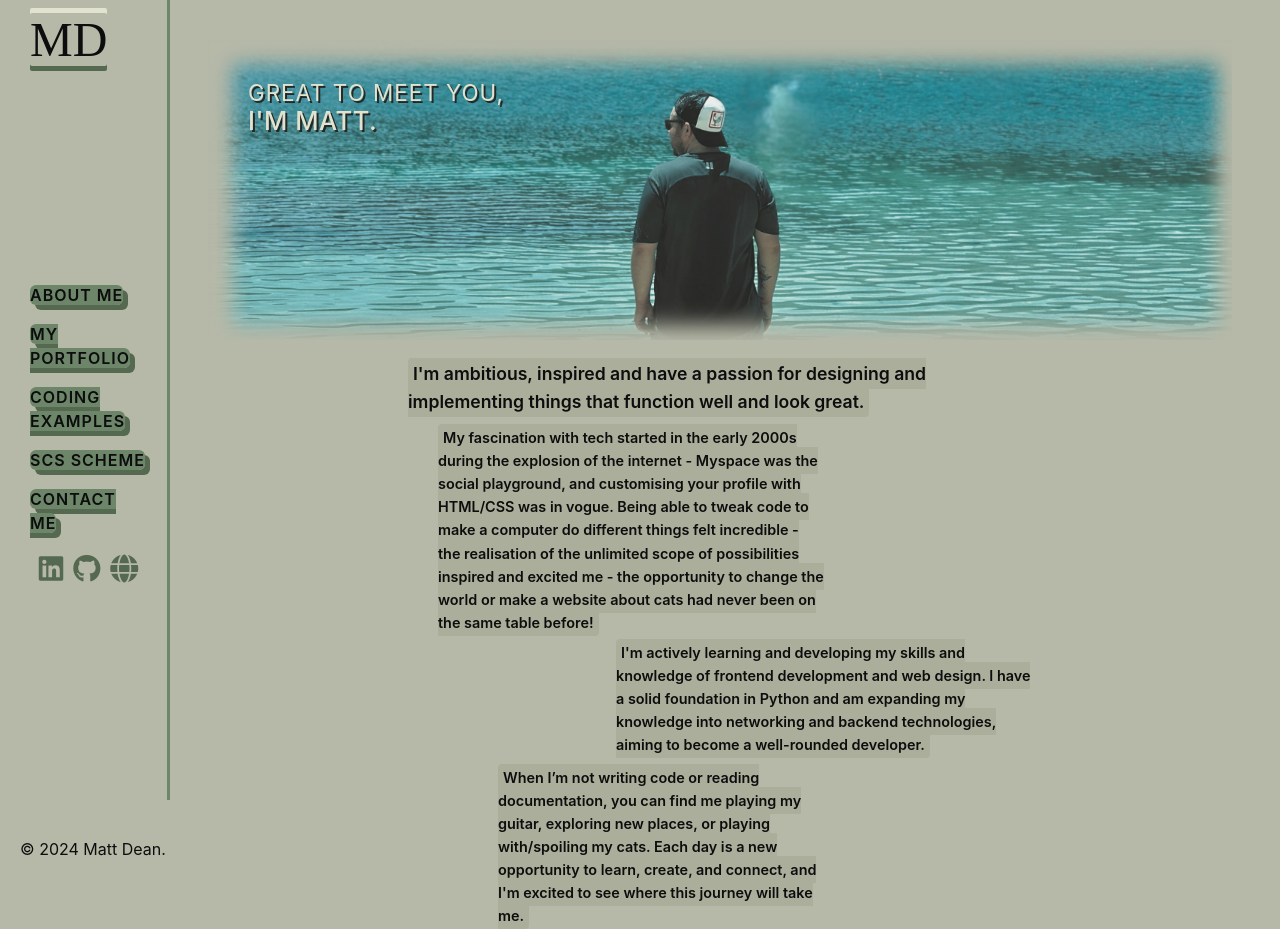
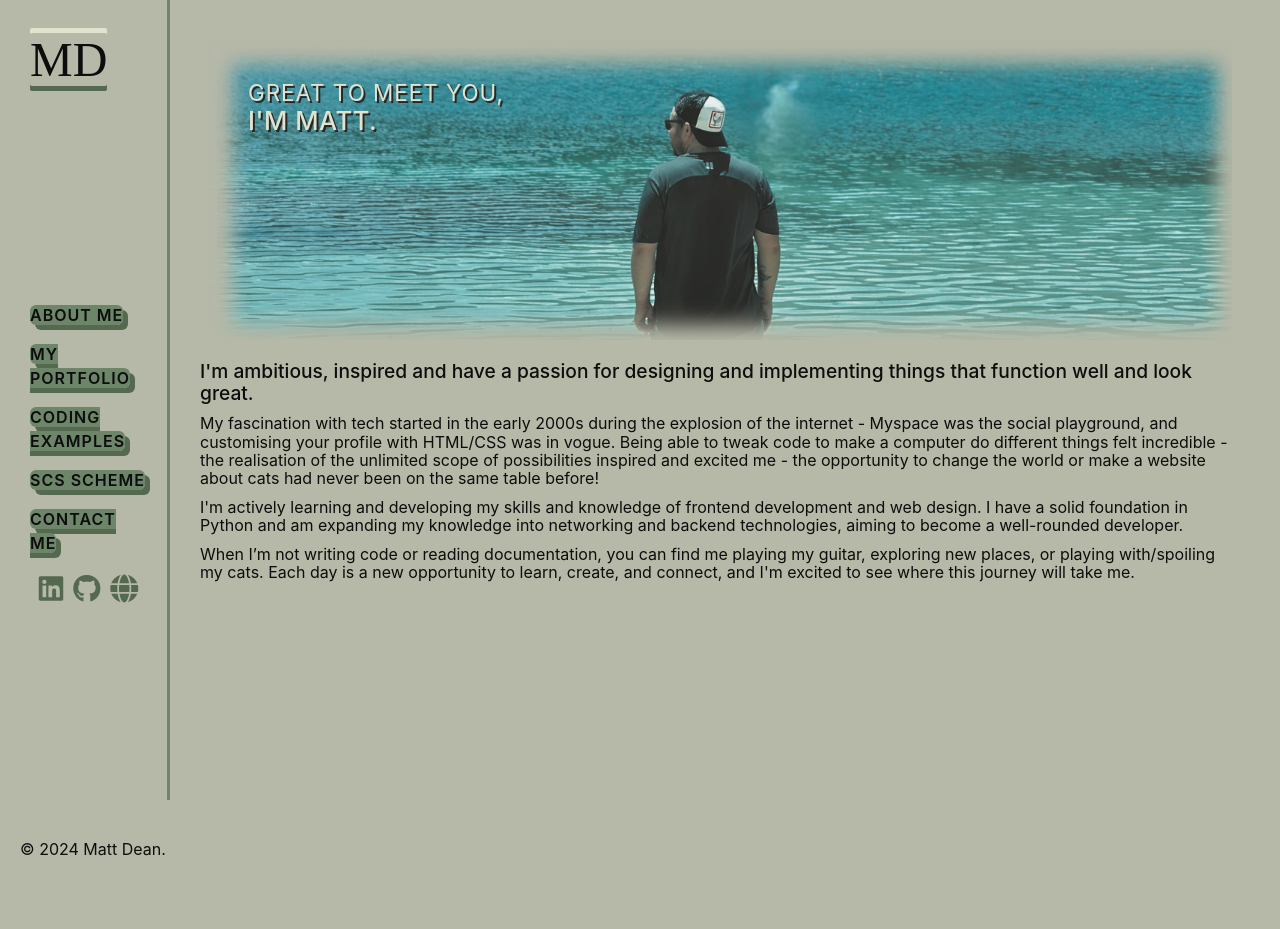
Before and after one commit to MattJDean/Netmatters-Portfolio, a PHP site: page /about-me.html in a window 1280 px wide. After the commit the page ends 856 px from the top, so only its background shows below. Run offline with PHP 8.4, Linux system fonts and the light colour scheme; some libraries are stand-ins or nearby versions; some web fonts are replaced.

Commit message:
1100 28/08/24

```diff
--- a/scs-scheme.html
+++ b/scs-scheme.html
@@ -49,7 +49,7 @@
     <div class="scs__container">
         <section id="scs-scheme">
             <div class="scs__intro">
-                <h1>Introduction to Scion Coalition Scheme</h1>
+                <h1><span>Scion Coalition Scheme</span></h1>
                 <p>The Scion Coalition Scheme is an intensive, specially tailored training program run by Netmatters in order to give willing candidates the opportunity to enter the industry as web developers. Under the supervision of senior web developers, scions generally aim to complete training within six to nine months. The course is intensive and therefore the level of learning achieved is extensive in a short space of time.</p>
             </div>
 
@@ -58,10 +58,10 @@
             </div> -->
 
             <div class="scs__content">
-                <h3>Treehouse</h3>
+                <h1><span>Treehouse</span></h1>
                     <p>Treehouse is an online learning community, featuring videos covering a number of topics from basic HTML to C# programming, iOS development, data analysis, and more. By completing courses users can earn points, allowing them to track their progress and see how much they?ve covered in certain areas.</p>
 
-                <h3>About Netmatters</h3>
+                <h1><span>About Netmatters</span></h1>
                     <ul>
                         <li>Established in 2008</li>
                         <li>Norfolk's leading technology company</li>
--- a/scss/components/_menu.scss
+++ b/scss/components/_menu.scss
@@ -36,7 +36,7 @@
               align-self: start;
               padding-top: 0px;
               padding-bottom: 3px;
-              margin-top: 10px;
+              margin-top: 30px;
               margin-bottom: 220px;
               font-family: $logo-font;
               font-size: 3rem;
--- a/scss/pages/_about.scss
+++ b/scss/pages/_about.scss
@@ -116,113 +116,145 @@ body {
 
             }
         }
+    }}
 
 
+    .about__text{
+        display: flex;
+        flex-direction: column;
+        align-items: center;
+        justify-content: center;
+        justify-items: center;
 
-            .about__text {
-                display: grid;
-                grid-template-columns: 1fr 1fr 1fr 1fr;
-                grid-template-rows: auto auto auto auto;
-                gap: 0;
-                height: 200px;
-                margin-left: 20%;
+        .headline {
+            font-size: 1.2rem;
+            font-weight: 500;
+            margin-bottom: 10px;
+        }
 
-                grid-template-areas:
-                "headline headline headline"
-                "  box-1   box-1   .  "
-                "  .   box-2   box-2 "
-                "  box-3   box-3   .  ";
+        .box-1 {
+            justify-self: center;
+            font-size: 1rem;
+            font-weight: 400;
+            margin-bottom: 10px;
+        }
+
+        .box-2 {
+            font-size: 1rem;
+            font-weight: 400;
+            margin-bottom: 10px;
+        }
+
+        .box-3 {
+            font-size: 1rem;
+            font-weight: 400;
+            margin-bottom: 10px;
+        }
+    }
+        //     .about__text {
+        //         display: grid;
+        //         grid-template-columns: 1fr 1fr 1fr 1fr;
+        //         grid-template-rows: auto auto auto auto;
+        //         gap: 0;
+        //         height: 200px;
+        //         margin-left: 20%;
+
+        //         grid-template-areas:
+        //         "headline headline headline"
+        //         "  box-1   box-1   .  "
+        //         "  .   box-2   box-2 "
+        //         "  box-3   box-3   .  ";
 
 
-            .headline {
-                display: flex;
-                text-align: left;
-                align-self: left;
-                font-size: 2.1rem;
-                font-weight: 300;
-                margin-bottom: 10px;
-                grid-area: headline;
+        //     .headline {
+        //         display: flex;
+        //         text-align: left;
+        //         align-self: left;
+        //         font-size: 2.1rem;
+        //         font-weight: 300;
+        //         margin-bottom: 10px;
+        //         grid-area: headline;
 
-                p {
-                    color: $text-color;
-                    font-size: 1.1rem;
-                }
+        //         p {
+        //             color: $text-color;
+        //             font-size: 1.1rem;
+        //         }
 
-                span {
-                    background-color: darken($background-color, 5%);
-                    border-radius: 4px;
+        //         span {
+        //             background-color: darken($background-color, 5%);
+        //             border-radius: 4px;
 
-                    padding: 5px;
-                }
-            }
+        //             padding: 5px;
+        //         }
+        //     }
 
-            .box-1 {
-                grid-area: box-1;
-                margin-bottom: 0;
-                margin-left: 30px;
-            }
-            .box-2 {
-                grid-area: box-2;
-                margin-bottom: 10px;
-            }
-            .box-3 {
-                grid-area: box-3;
-                margin-bottom: 10px;
-                margin-left: 90px;
-            }
+        //     .box-1 {
+        //         grid-area: box-1;
+        //         margin-bottom: 0;
+        //         margin-left: 30px;
+        //     }
+        //     .box-2 {
+        //         grid-area: box-2;
+        //         margin-bottom: 10px;
+        //     }
+        //     .box-3 {
+        //         grid-area: box-3;
+        //         margin-bottom: 10px;
+        //         margin-left: 90px;
+        //     }
 
-            .box-1, .box-2, .box-3 {
-                display: flex;
-                flex-direction: row;
-                align-items: center;
-                justify-content: center;
-                padding: 0;
-                border-radius: 5px;
-                background: transparent;
+        //     .box-1, .box-2, .box-3 {
+        //         display: flex;
+        //         flex-direction: row;
+        //         align-items: center;
+        //         justify-content: center;
+        //         padding: 0;
+        //         border-radius: 5px;
+        //         background: transparent;
 
 
-                span {
-                    background-color: darken($background-color, 5%);
+        //         span {
+        //             background-color: darken($background-color, 5%);
 
-                    border-radius: 4px;
-                    padding: 5px;
+        //             border-radius: 4px;
+        //             padding: 5px;
 
 
-                }
+        //         }
 
-            }
+        //     }
 
-            // .box-1:hover, .box-2:hover, .box-3:hover {
-            //     transform: scale(1.2);
-            //     transition: transform 0.4s ease;
+        //     // .box-1:hover, .box-2:hover, .box-3:hover {
+        //     //     transform: scale(1.2);
+        //     //     transition: transform 0.4s ease;
 
-            // }
+        //     // }
 
-            .box-1 {
-                margin-bottom: 7px;
-                margin-left: 30px;
-            }
+        //     .box-1 {
+        //         margin-bottom: 7px;
+        //         margin-left: 30px;
+        //     }
 
-            .box-2 {
-                margin-bottom: 10px;
-            }
+        //     .box-2 {
+        //         margin-bottom: 10px;
+        //     }
 
-            .box-3 {
-                margin-bottom: 10px;
-                margin-left: 90px;
-            }
-            p {
-                font-size: .9rem;
-                font-weight: 600;
-                line-height: 1.6;
-                color: $text-color;
-            }
+        //     .box-3 {
+        //         margin-bottom: 10px;
+        //         margin-left: 90px;
+        //     }
+        //     p {
+        //         font-size: .9rem;
+        //         font-weight: 600;
+        //         line-height: 1.6;
+        //         color: $text-color;
+        //     }
 
 
-            }
+        //     }
 
-            }
-        }
+        //     }
+        // }
 
 
 
```
Also changed, not shown: scss/pages/_scs.scss (+21 -7 lines), css/style.css.
